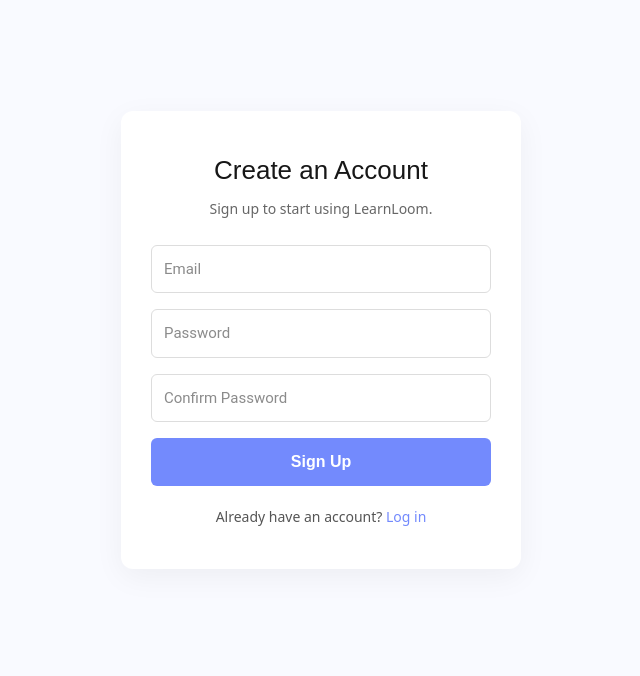
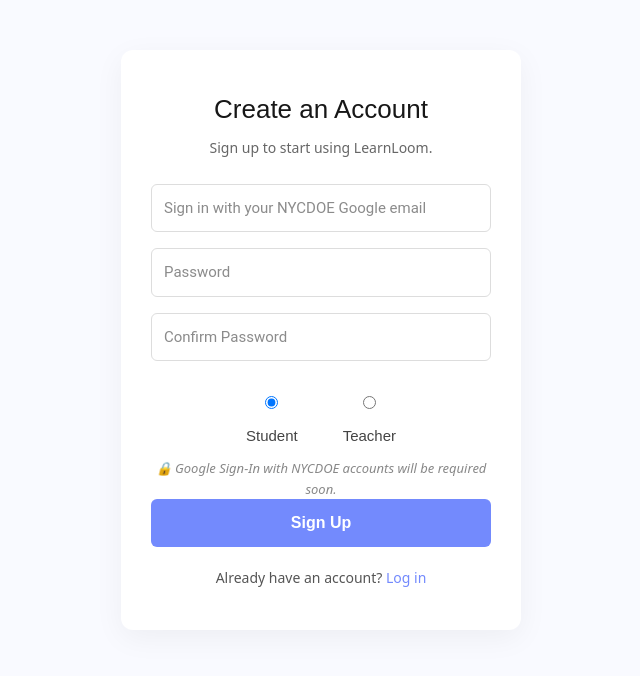
Before and after one commit to SkylarS300/learn-loom-next-dev, a Next.js app: page /auth in a window 1280 px wide. Both pictures are taken after a click on the element "Sign up". Shown: the top 676 px of the page, without its empty margins (319-959 px from the left). Built offline with nearby package versions, Linux system fonts and the light colour scheme.

Commit message:
updated login/signup pages and css

```diff
--- a/app/auth/page.jsx
+++ b/app/auth/page.jsx
@@ -4,20 +4,52 @@
 
 export default function AuthPage() {
   const [isSignup, setIsSignup] = useState(false);
+  const [role, setRole] = useState("student");
 
   return (
     <div className="auth-wrapper">
       <div className="auth-box">
         <h2>{isSignup ? "Create an Account" : "Welcome Back"}</h2>
         <p className="subtext">
-          {isSignup ? "Sign up to start using LearnLoom." : "Log in to continue your progress."}
+          {isSignup
+            ? "Sign up to start using LearnLoom."
+            : "Log in with your NYCDOE email to continue."}
         </p>
 
         <form className="auth-form">
-          <input type="email" placeholder="Email" required />
+          <input type="email" placeholder="Sign in with your NYCDOE Google email" required />
           <input type="password" placeholder="Password" required />
-          {isSignup && <input type="password" placeholder="Confirm Password" required />}
+          {isSignup && (
+            <>
+              <input type="password" placeholder="Confirm Password" required />
+              <div className="role-select">
+                <label>
+                  <input
+                    type="radio"
+                    name="role"
+                    value="student"
+                    checked={role === "student"}
+                    onChange={() => setRole("student")}
+                  />
+                  Student
+                </label>
+                <label>
+                  <input
+                    type="radio"
+                    name="role"
+                    value="teacher"
+                    checked={role === "teacher"}
+                    onChange={() => setRole("teacher")}
+                  />
+                  Teacher
+                </label>
+              </div>
+            </>
+          )}
 
+          <p className="google-info">
+            🔒 Google Sign-In with NYCDOE accounts will be required soon.
+          </p>
           <button type="submit">{isSignup ? "Sign Up" : "Log In"}</button>
         </form>
 
--- a/app/globals.css
+++ b/app/globals.css
@@ -745,6 +745,28 @@
   font-weight: 500;
 }
 
+.role-select {
+  display: flex;
+  justify-content: center;
+  gap: 24px;
+  margin-top: 16px;
+  font-size: 15px;
+  font-family: 'Poppins', sans-serif;
+  color: #444;
+}
+
+.role-select input {
+  margin-right: 8px;
+}
+
+.google-info {
+  font-size: 13px;
+  color: #888;
+  margin-top: 10px;
+  font-style: italic;
+  text-align: center;
+}
+
 
 html {
   scroll-behavior: smooth;
```
